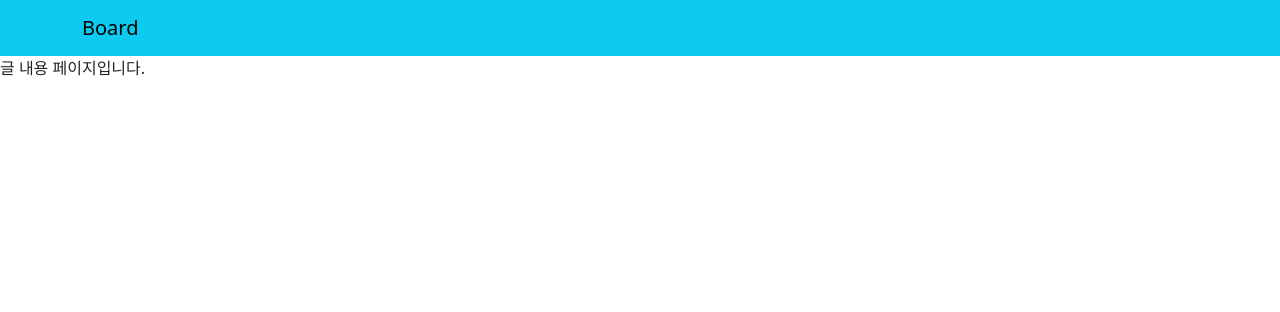
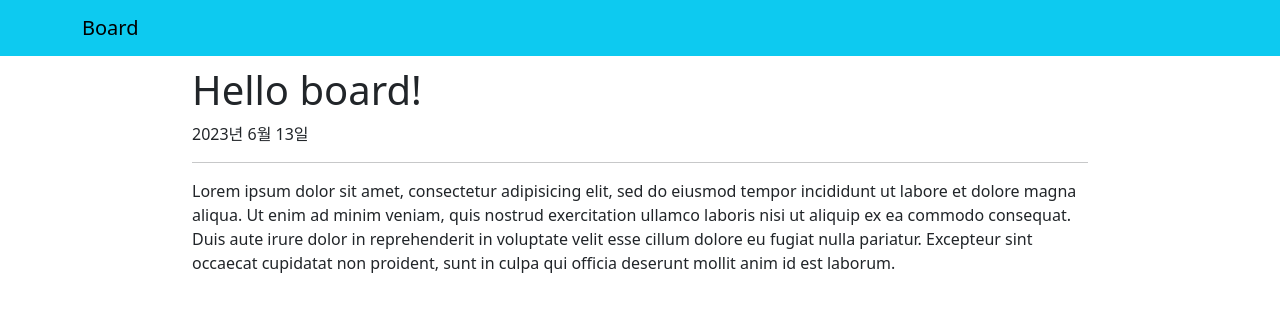
Before and after one commit to cermen/ReactBoard, a React (Create React App) app: page /content in a window 1280 px wide. Shown: the top 312 px of the page. Built offline with nearby package versions, Linux system fonts and the light colour scheme.

Commit message:
게시글 페이지 작성

```diff
--- a/src/App.css
+++ b/src/App.css
@@ -1,4 +1,10 @@
-section {
+main {
   width: 70%;
   margin: 10px auto;
 }
+
+/* .atricle__info {
+  display: flex;
+  justify-content: space-between;
+  align-items: flex-end;
+} */
--- a/src/App.js
+++ b/src/App.js
@@ -4,6 +4,7 @@ import "bootstrap/dist/css/bootstrap.css";
 import "./App.css";
 import BoardTable from "./BoardTable";
 import { Routes, Route, Link } from "react-router-dom";
+import Article from "./Article";
 
 function App() {
   return (
@@ -18,12 +19,12 @@ function App() {
         <Route
           path="/"
           element={
-            <section>
+            <main>
               <BoardTable />
-            </section>
+            </main>
           }
         />
-        <Route path="/content" element={<div>글 내용 페이지입니다.</div>} />
+        <Route path="/content" element={<Article/>} />
         <Route path="/write" element={<div>글 작성 페이지입니다.</div>} />
       </Routes>
     </div>
--- /dev/null
+++ b/src/Article.js
@@ -0,0 +1,14 @@
+import Form from 'react-bootstrap/Form';
+
+function Article() {
+  return (
+    <main className='Article'>
+      <h1 className='article__title'>Hello board!</h1>
+      <p className='article__date'>2023년 6월 13일</p>
+      <hr/>
+      <div className='article__content'>Lorem ipsum dolor sit amet, consectetur adipisicing elit, sed do eiusmod tempor incididunt ut labore et dolore magna aliqua. Ut enim ad minim veniam, quis nostrud exercitation ullamco laboris nisi ut aliquip ex ea commodo consequat. Duis aute irure dolor in reprehenderit in voluptate velit esse cillum dolore eu fugiat nulla pariatur. Excepteur sint occaecat cupidatat non proident, sunt in culpa qui officia deserunt mollit anim id est laborum.</div>
+    </main>
+  );
+}
+
+export default Article;
```
